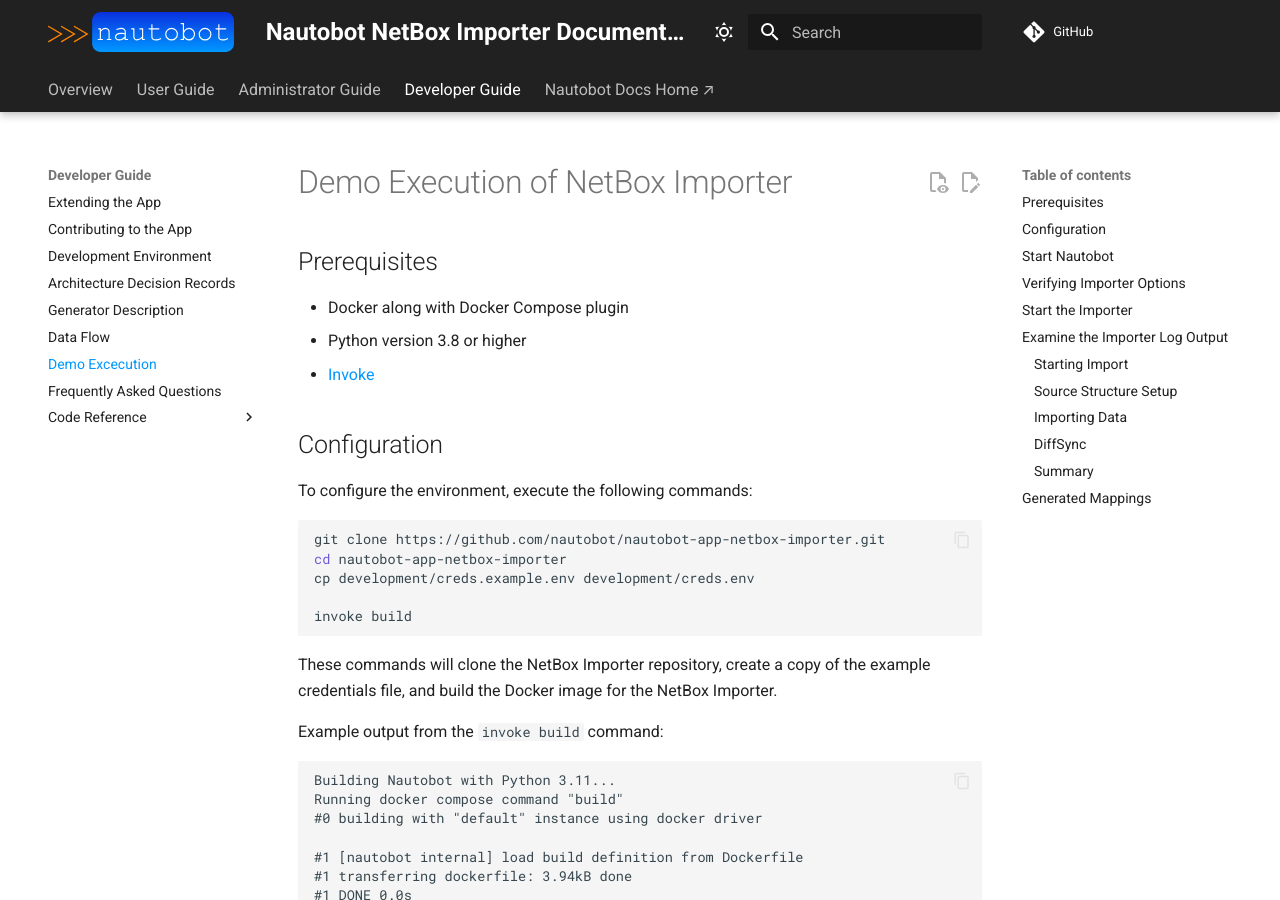
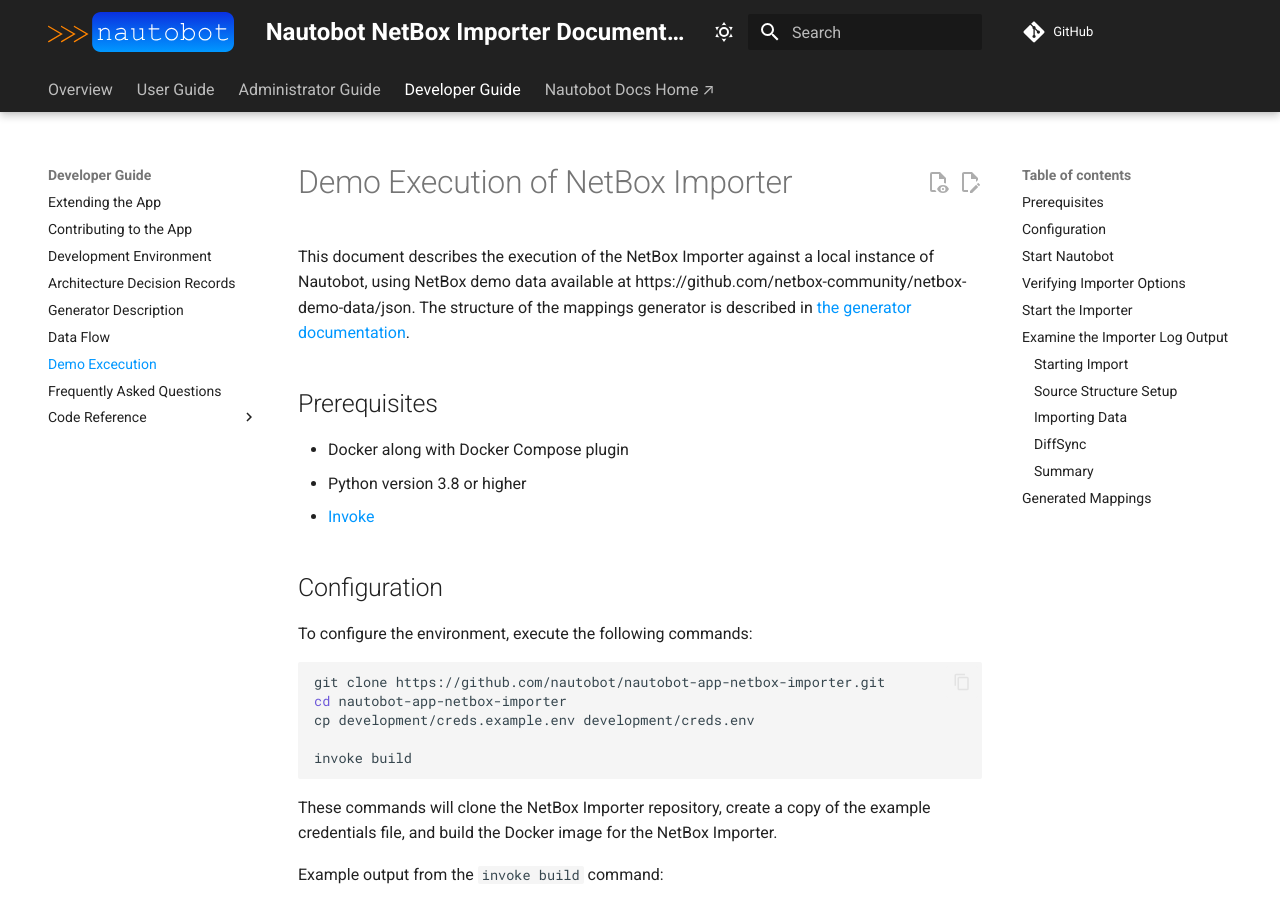
Before and after one commit to nautobot/nautobot-app-netbox-importer, an MkDocs documentation site: the page built from docs/dev/demo.md, in a window 1280 px wide and 900 px high. Built offline with MkDocs 1.6.1 and Material for MkDocs 9.7.7, drawn with Linux system fonts in a browser that asks for light colours; comment, search, counter and statistics services are not loaded; some of the changed text lies outside the part shown.

Commit message:
fix: Better demo description

````diff
--- a/docs/dev/demo.md
+++ b/docs/dev/demo.md
@@ -1,4 +1,6 @@
 # Demo Execution of NetBox Importer
+
+This document describes the execution of the NetBox Importer against a local instance of Nautobot, using NetBox demo data available at https://github.com/netbox-community/netbox-demo-data/json. The structure of the mappings generator is described in [the generator documentation](./generator.md).
 
 ## Prerequisites
 
@@ -299,7 +301,7 @@ The next step is to import the data. The output will look similar to the followi
 
 ### DiffSync
 
-The next step is to perform a DiffSync. The output will look similar to the following:
+The next step is to perform a [DiffSync](https://diffsync.readthedocs.io/en/stable/). The output will look similar to the following:
 
 ```
 2024-01-29 11:01:10 debug     Diff calculation between these two datasets will involve 6068 models dst=<NautobotAdapter "Nautobot"> flags=<DiffSyncFlags.NONE: 0> src=<NetBoxAdapter "NetBox">
--- a/tasks.py
+++ b/tasks.py
@@ -819,8 +819,8 @@ def tests(context, failfast=False, keepdb=False, lint_only=False):
 
 @task(
     help={
-        "file": "Path to the JSON file to import.",
-        "demo_version": "Version of the demo data to import from public NetBox repository (default: empty).",
+        "file": "URL or path to the JSON file to import.",
+        "demo_version": "Version of the demo data to import from `https://github.com/netbox-community/netbox-demo-data/json` instead of using the `--file` option (default: empty).",
         "save_mappings_file": "File path to write the JSON mapping to. (default: generated-mappings.json)",
         "bypass_data_validation": "Bypass as much of Nautobot's internal data validation logic as possible, allowing the import of data from NetBox that would be rejected as invalid if entered as-is through the GUI or REST API. USE WITH CAUTION: it is generally more desirable to *take note* of any data validation errors, *correct* the invalid data in NetBox, and *re-import* with the corrected data! (default: False)",
         "dry_run": "Do not write any data to the database. (default: False)",
````
